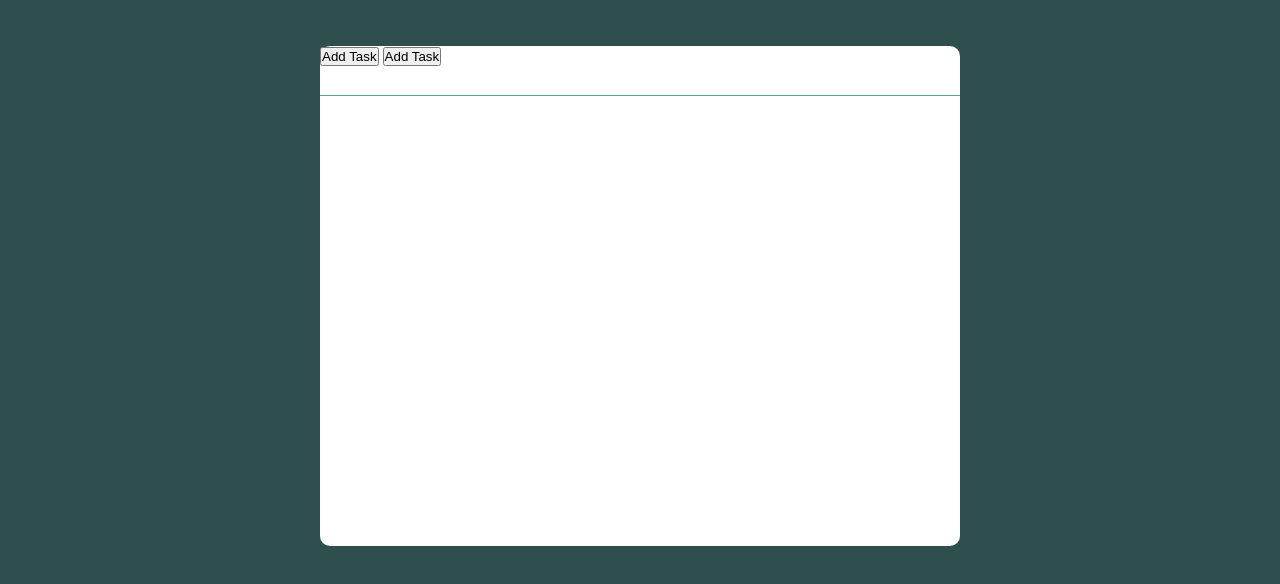
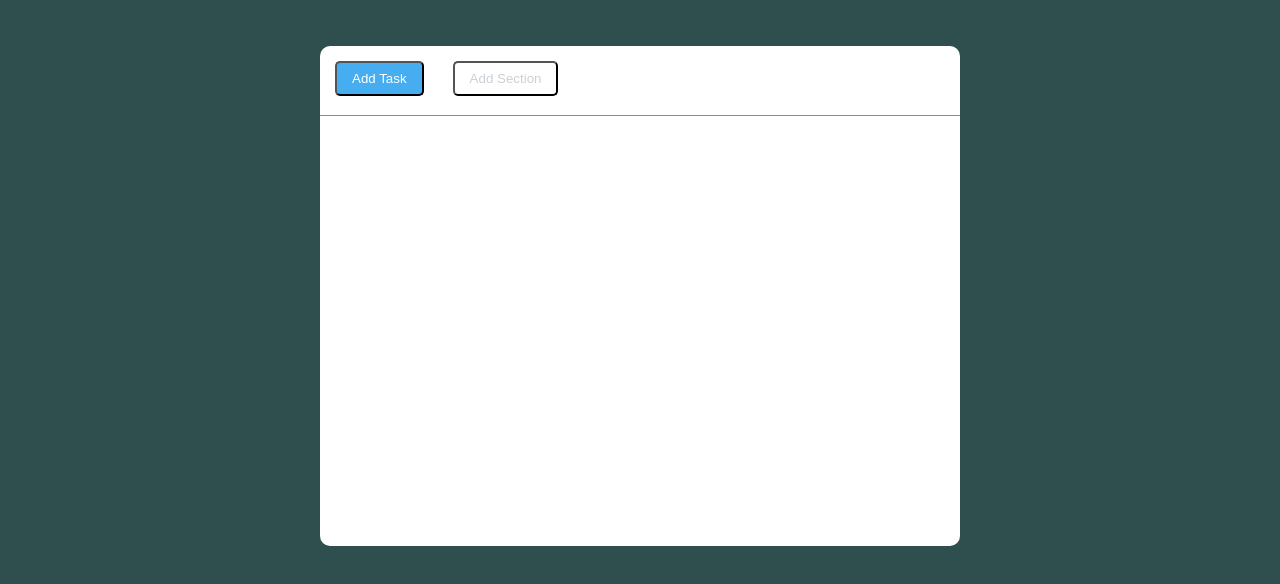
Before and after one commit to sisdream/html-css-taboolist, a plain HTML site: page index.html in a window 1280 px wide. Shown: the part 94-678 px from the top of the page. Drawn offline with Linux system fonts and the light colour scheme.

Commit message:
add section-button

```diff
--- a/css/style.css
+++ b/css/style.css
@@ -36,6 +36,22 @@ h1{
 }
 
 .header{
-    height: 50px;
+    height: 70px;
     border-bottom: 1px solid cadetblue;
 }
+
+button{
+    margin: 15px 10px 10px 15px;
+    padding: 8px 15px;
+    border-radius: 5px;
+}
+
+#task{
+    background-color: #47adf1;
+    color: white;
+}
+
+#section{
+    color: #cad0d5;
+    background-color: white;
+}
--- a/index.html
+++ b/index.html
@@ -24,8 +24,12 @@
         <div class="container">
             <!-- sezione con bottoni-->
             <section class="header">
-                <button>Add Task</button>
-                <button>Add Task</button>
+                <button id="task">Add Task</button>
+                <button id="section">Add Section</button>
+            </section>
+            <!-- liste -->
+            <section>
+
             </section>
 
         </div>
```
